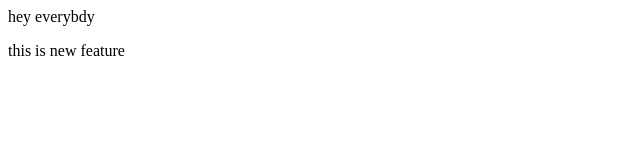
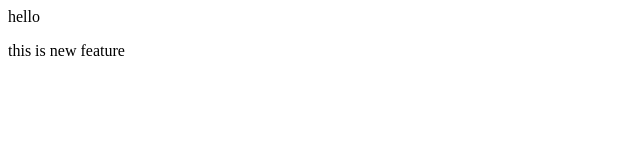
Before and after one commit to vinnu411/localrepo, a plain HTML site: page index.html in a window 1280 px wide. Shown: the full height of the page, 0-640 px from the left. Drawn offline with Linux system fonts and the light colour scheme.

Commit message:
Update index.html first line

```diff
--- a/index.html
+++ b/index.html
@@ -1,5 +1,2 @@
-<p>
-    hey everybdy
-
-</p>
+<p>hello</p>
 <p> this is new feature</p>
```
